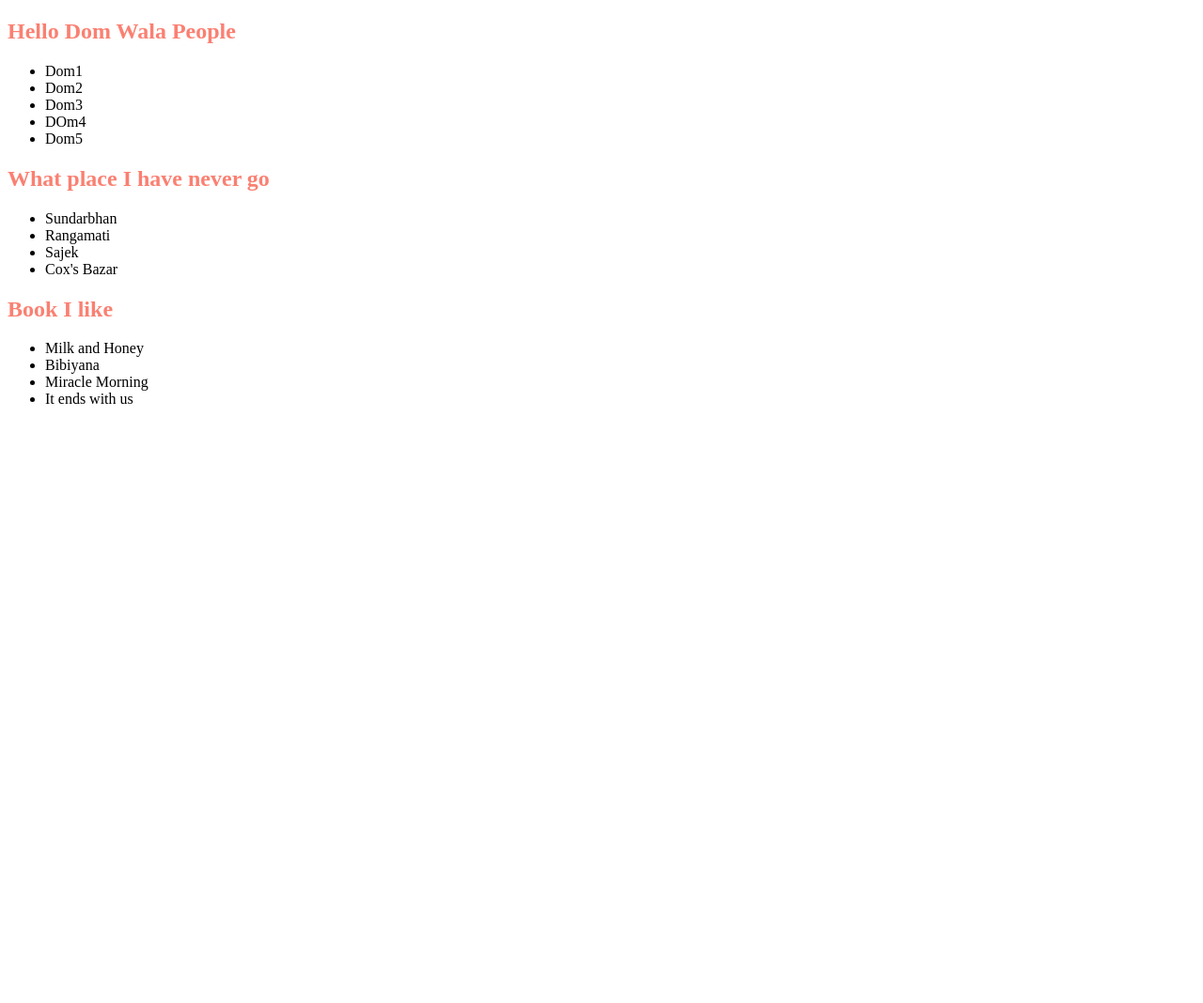
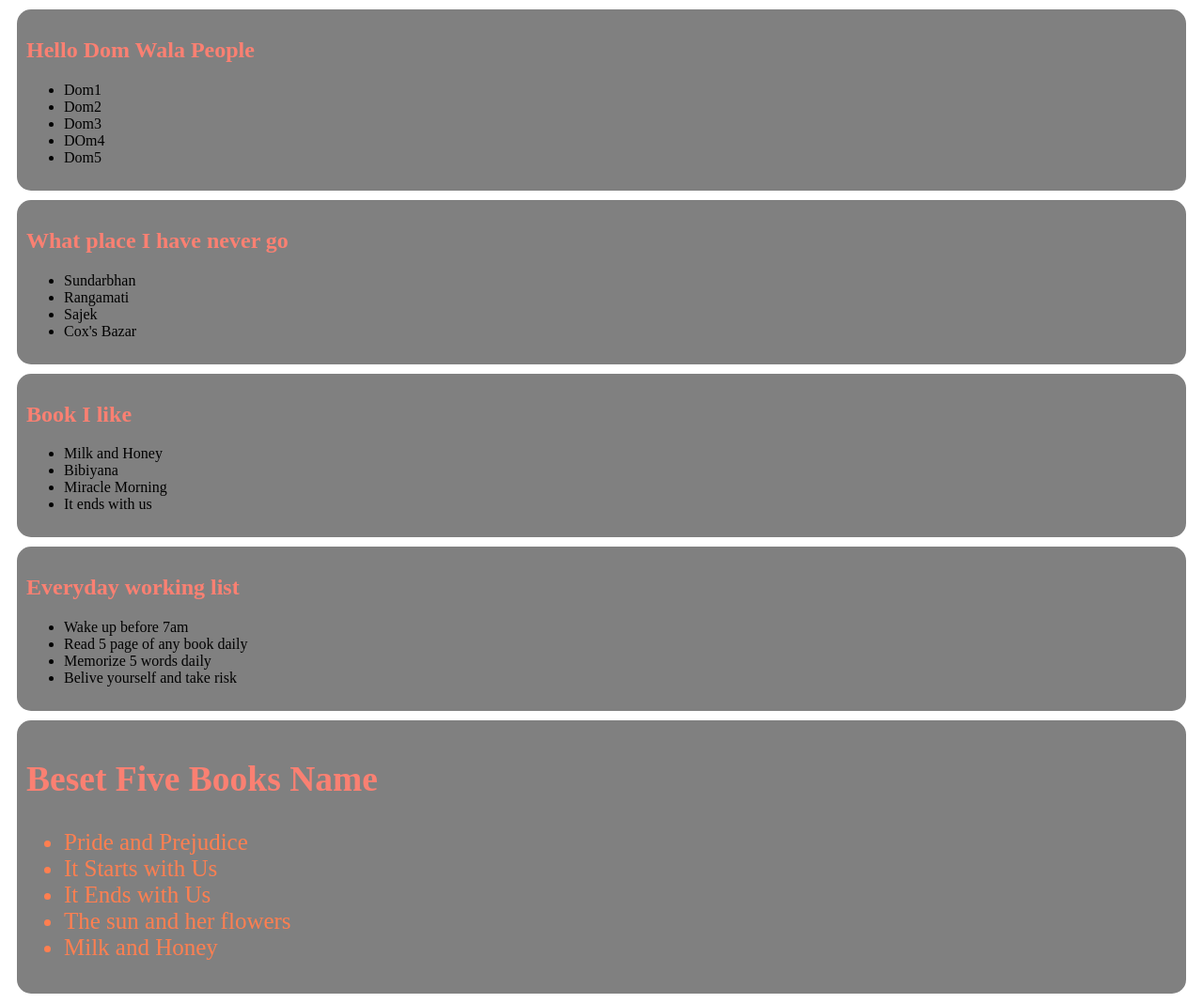
Before and after one commit to xamanDawud/tour-of-dom-M24, a plain HTML site: page index.html in a window 1280 px wide. Shown: the whole page at 94% size. Before the commit the page ends 800 px from the top, so only its background shows below. Drawn offline with Linux system fonts and the light colour scheme.

Commit message:
some dom program has been explained

```diff
--- a/index.html
+++ b/index.html
@@ -9,7 +9,7 @@
     <link rel="stylesheet" href="styles/style.css">
 </head>
 
-<body>
+<body id="body">
     <section>
         <h1>Hello Dom Wala People</h1>
         <ul>
--- a/js/script.js
+++ b/js/script.js
@@ -18,3 +18,52 @@ let placeName = document.getElementsByClassName("place-name");
 for (let place of placeName) {
   //   console.log(place.innerHTML);
 }
+
+let mainSectionParent = document.getElementById("body");
+
+let newSection = document.createElement("section");
+let newHeadline = document.createElement("h1");
+let newUl = document.createElement("ul");
+let newLi = document.createElement("li");
+let newLi2 = document.createElement("li");
+let newLi3 = document.createElement("li");
+let newLi4 = document.createElement("li");
+
+newHeadline.innerText = "Everyday working list";
+newSection.appendChild(newHeadline);
+
+newSection.appendChild(newUl);
+newLi.innerText = "Wake up before 7am";
+newLi2.innerText = "Read 5 page of any book daily";
+newLi3.innerText = "Memorize 5 words daily";
+newLi4.innerText = "Belive yourself and take risk";
+newUl.appendChild(newLi);
+newUl.appendChild(newLi2);
+newUl.appendChild(newLi3);
+newUl.appendChild(newLi4);
+
+mainSectionParent.appendChild(newSection);
+
+let brandNewSection = document.createElement("section");
+brandNewSection.innerHTML = `
+  <h1>Beset Five Books Name</h1>
+  <ul>
+    <li>Pride and Prejudice</li>
+    <li>It Starts with Us</li>
+    <li>It Ends with Us</li>
+    <li>The sun and her flowers</li>
+    <li>Milk and Honey</li>
+  </ul>
+`;
+brandNewSection.classList.add("brandNewSection");
+mainSectionParent.appendChild(brandNewSection);
+
+let allSection = document.getElementsByTagName("section");
+// console.log(allSection);
+for (let section of allSection) {
+  let indiSection = section;
+  indiSection.style.backgroundColor = "gray";
+  indiSection.style.padding = "10px";
+  indiSection.style.margin = "10px";
+  indiSection.style.borderRadius = "15px";
+}
--- a/styles/style.css
+++ b/styles/style.css
@@ -2,3 +2,7 @@ h1 {
   color: salmon;
   font-weight: bold;
 }
+.brandNewSection {
+  color: coral;
+  font-size: 25px;
+}
```
